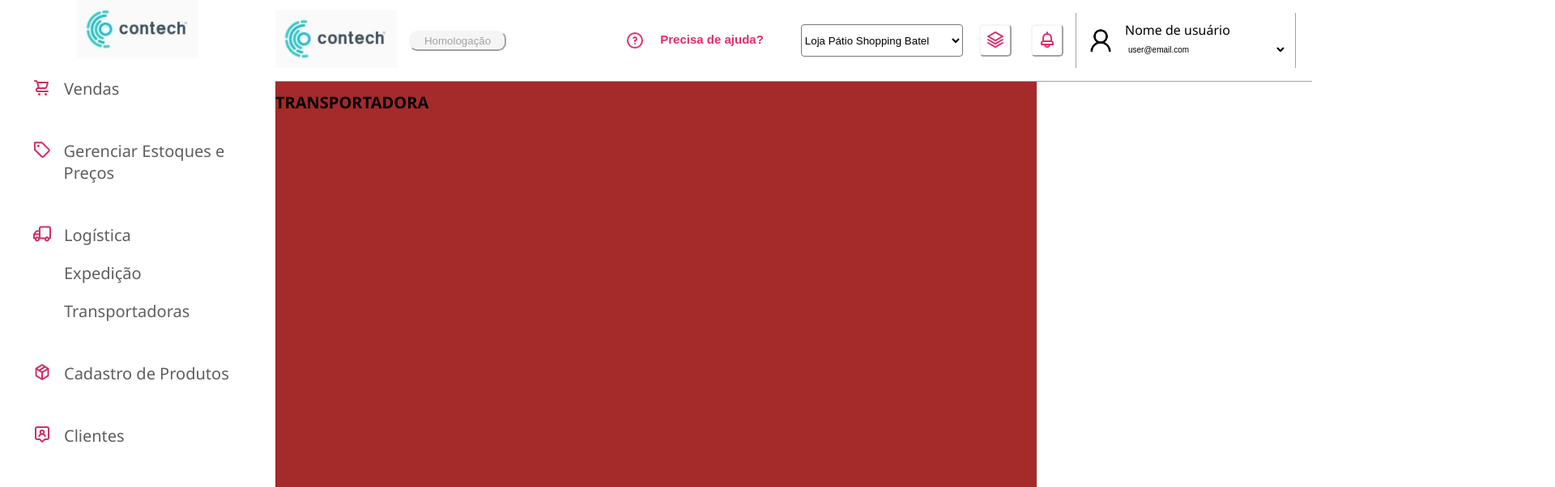
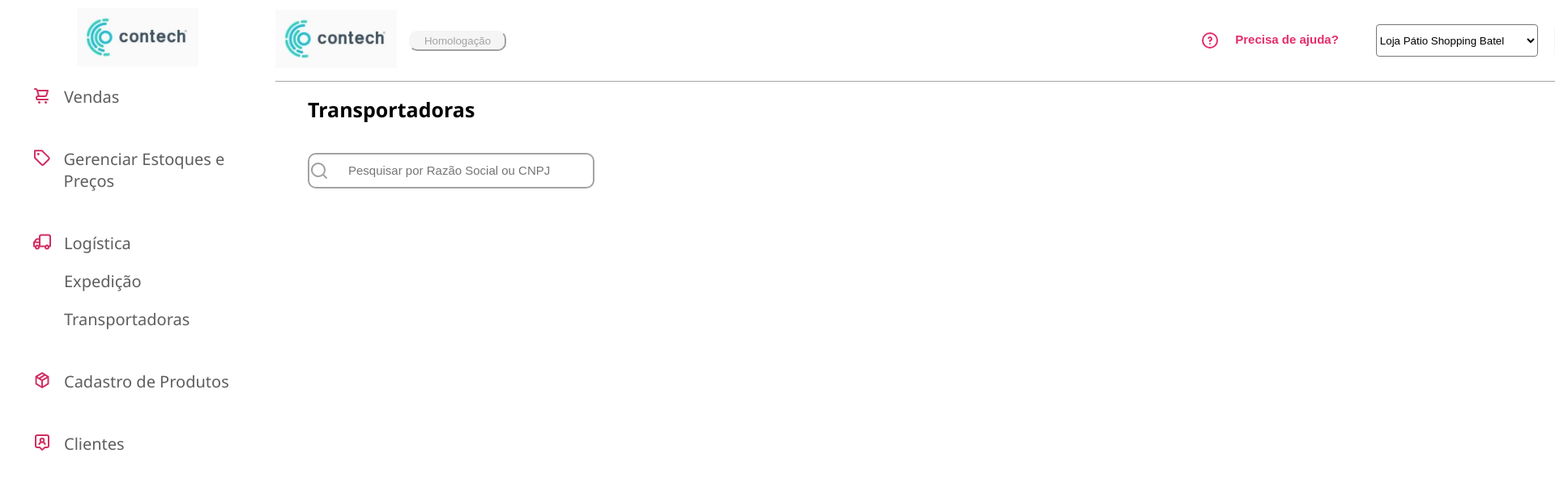
Before and after one commit to robsoncmoraes/projetosite, a Next.js app: page /Logistica/transportadora in a window 1280 px wide. Shown: the top 602 px of the page at 81% size, 1920 px wide, since content can reach past the window. Built offline with nearby package versions, Linux system fonts and the light colour scheme.

Commit message:
Atualizado o designer
Corrigido erro no CSS

```diff
--- a/package.json
+++ b/package.json
@@ -24,6 +24,7 @@
     "postcss": "8.4.25",
     "react": "18.2.0",
     "react-dom": "18.2.0",
+    "react-hook-form": "^7.45.2",
     "tailwindcss": "3.3.2",
     "typescript": "5.1.6"
   }
--- a/src/components/Content/Content.module.css
+++ b/src/components/Content/Content.module.css
@@ -3,13 +3,11 @@
     flex-direction: row;
     width: 100%;
     margin: 0px;
-    margin-top: 100px;
-    background-color: brown;
+    margin-top: 101px;
+    background-color: white;
     font-family: 'Segoe UI', Tahoma, Geneva, Verdana, sans-serif;
 }
 
 .header {
     display: flex;
-
-
 }
--- a/src/components/Header/Header.module.css
+++ b/src/components/Header/Header.module.css
@@ -6,9 +6,9 @@
     background-color: white;
     font-family: 'Segoe UI', Tahoma, Geneva, Verdana, sans-serif;
     height: 100px;
-    width: 100%;
+    width: 1990px;
     border-bottom: 1px solid #a3a3a5;
-    position: fixed;
+    position: absolute;
 
 }
 
--- a/src/components/SideBar/SideBar.module.css
+++ b/src/components/SideBar/SideBar.module.css
@@ -44,4 +44,5 @@
     display: flex;
     flex-direction: column;
     align-items: center;
+    margin-top: 10px;
 }
--- /dev/null
+++ b/src/pages/Logistica/Transportadora.module.css
@@ -0,0 +1,56 @@
+.top {
+    display: flex;
+    flex-direction: row;
+    justify-content: space-between;
+    width: 100%;
+    align-items: center;
+    margin-left: 40px;
+}
+
+.title {
+    font-family: 'Segoe UI', Tahoma, Geneva, Verdana, sans-serif;
+    font-size: 25px;
+    font-weight: bold;
+
+}
+
+.btn {
+    display: flex;
+    align-items: center;
+    margin-left: 1450px;
+    background: rgb(209, 46, 98);
+    font-family: 'Segoe UI', Tahoma, Geneva, Verdana, sans-serif;
+    color: white;
+    border-style: none;
+    height: 40px;
+    width: 250px;
+    text-shadow: none;
+    border-radius: 5px;
+    cursor: pointer;
+    font-size: 18px
+}
+
+.divBusca {
+    display: flex;
+    align-items: center;
+    justify-content: space-between;
+    margin-top: 20px;
+    margin-left: 40px;
+    background-color: white;
+    border: solid 2px #a3a3a5;
+    border-radius: 10px;
+    width: 350px;
+    height: 40px;
+}
+
+.txtBusca {
+    float: right;
+    background-color: transparent;
+    padding-left: 0px;
+    font-size: 15px;
+    border: none;
+    height: 40px;
+    width: 300px;
+}
+
+.divBusca img {}
--- a/src/pages/Logistica/transportadora.tsx
+++ b/src/pages/Logistica/transportadora.tsx
@@ -1,9 +1,26 @@
 import Link from "next/link";
+import styles from "./Transportadora.module.css";
+import { UilPlus } from "@iconscout/react-unicons";
+import { UilSearch } from "@iconscout/react-unicons";
 
-export default function transportadora() {
+export default function Transportadora() {
   return (
-    <div>
-      <h1>TRANSPORTADORA</h1>
-    </div>
+    <>
+      <div className={styles.top}>
+        <h1 className={styles.title}>Transportadoras</h1>
+        <button className={styles.btn}>
+          <UilPlus />
+          Cadastrar Transportadora
+        </button>
+      </div>
+      <div className={styles.divBusca}>
+        <UilSearch color="#a3a3a5" align="center" />
+        <input
+          type="text"
+          className={styles.txtBusca}
+          placeholder="Pesquisar por Razão Social ou CNPJ"
+        />
+      </div>
+    </>
   );
 }
```
Also changed, not shown: 1 other file (tests, documents, lock files or other folders).
